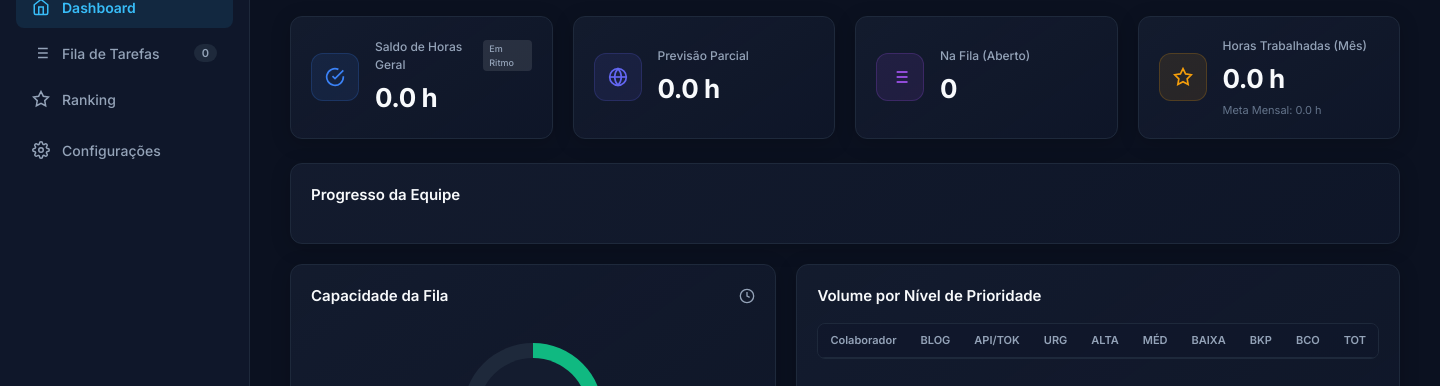
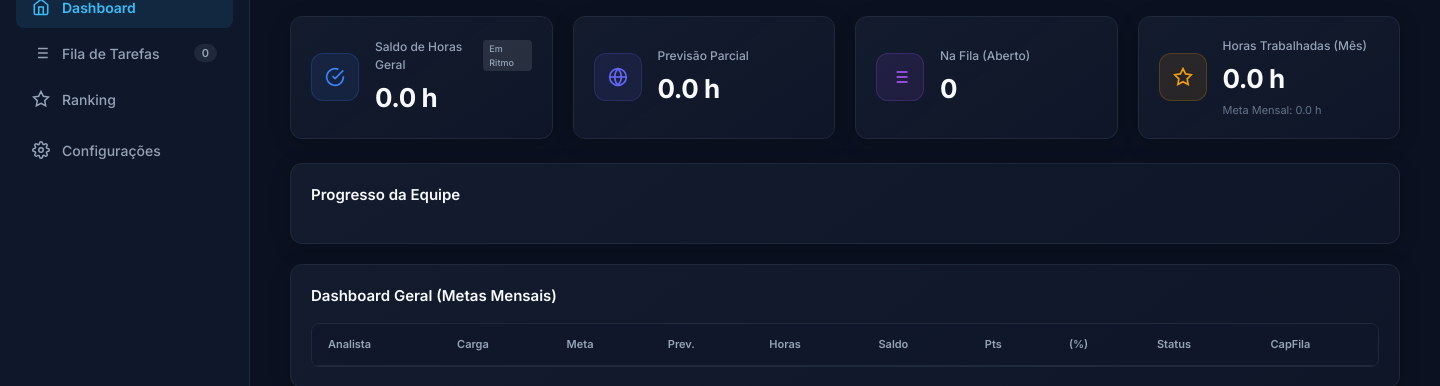
Before and after one commit to Coifmannn/Dashboard-Contencao, an Electron app: page src/renderer/index.html in a window 1440 px wide. Shown: the part 100-486 px from the top of the page. Drawn offline with Linux system fonts and the light colour scheme; no server answers.

Commit message:
feat: adiciona clone da tabela de metas na dashboard home

```diff
--- a/src/renderer/index.html
+++ b/src/renderer/index.html
@@ -177,6 +177,35 @@
           </div>
           <div class="team-progress-list" id="teamProgressList">
             <!-- Injetado via JS -->
+          </div>
+        </div>
+
+        <!-- Tabela Resumo (Dashboard Geral) -->
+        <div class="dashboard-main-grid" style="grid-template-columns: 1fr; margin-bottom: 20px;">
+          <div class="glass-panel section-card w-full">
+            <div class="card-header">
+              <h2>Dashboard Geral (Metas Mensais)</h2>
+            </div>
+            <div class="table-container">
+              <table class="data-table styled-table ranking-table" id="tabelaMetasHome">
+                <thead>
+                  <tr>
+                    <th>Analista</th>
+                    <th>Carga</th>
+                    <th>Meta</th>
+                    <th>Prev.</th>
+                    <th>Horas</th>
+                    <th>Saldo</th>
+                    <th>Pts</th>
+                    <th>(%)</th>
+                    <th>Status</th>
+                    <th>CapFila</th>
+                  </tr>
+                </thead>
+                <tbody id="tabelaMetasHomeBody"></tbody>
+                <tfoot id="tabelaMetasHomeFoot"></tfoot>
+              </table>
+            </div>
           </div>
         </div>
 
--- a/src/renderer/js/app.js
+++ b/src/renderer/js/app.js
@@ -35,6 +35,8 @@ const kpiFilaValue = document.getElementById('kpiFilaValue');
 // Elementos de Tabelas da Dashboard
 const tabelaMetasBody = document.getElementById('tabelaMetasBody');
 const tabelaMetasFoot = document.getElementById('tabelaMetasFoot');
+const tabelaMetasHomeBody = document.getElementById('tabelaMetasHomeBody');
+const tabelaMetasHomeFoot = document.getElementById('tabelaMetasHomeFoot');
 const tabelaPrioridadesBody = document.getElementById('tabelaPrioridadesBody');
 const tabelaPrioridadesFoot = document.getElementById('tabelaPrioridadesFoot');
 const tabelaHorasSemanaisBody = document.getElementById('tabelaHorasSemanaisBody');
@@ -614,6 +616,7 @@ function renderRankingPodium(data, containerId = 'podiumContainer', metric = 'ho
 
 function renderTabelaMetas(data, metric = 'horas') {
   tabelaMetasBody.innerHTML = '';
+  if (tabelaMetasHomeBody) tabelaMetasHomeBody.innerHTML = '';
 
   let sorted = [...data.rows];
   if (metric === 'pontos') sorted.sort((a, b) => b.pontosTotais - a.pontosTotais);
@@ -645,6 +648,7 @@ function renderTabelaMetas(data, metric = 'horas') {
       <td class="num-cell" style="color: #f472b6;">${r.capacidadeFilaHoras.toFixed(1)}h</td>
     `;
     tabelaMetasBody.appendChild(tr);
+    if (tabelaMetasHomeBody) tabelaMetasHomeBody.appendChild(tr.cloneNode(true));
   });
 
   const tot = data.total;
@@ -667,6 +671,7 @@ function renderTabelaMetas(data, metric = 'horas') {
       <td class="num-cell" style="color: #f472b6;">${tot.capacidadeFilaHoras.toFixed(1)}h</td>
     </tr>
   `;
+  if (tabelaMetasHomeFoot) tabelaMetasHomeFoot.innerHTML = tabelaMetasFoot.innerHTML;
 }
 
 function renderTabelaMetasSemanal(data, metric = 'horas') {
```
